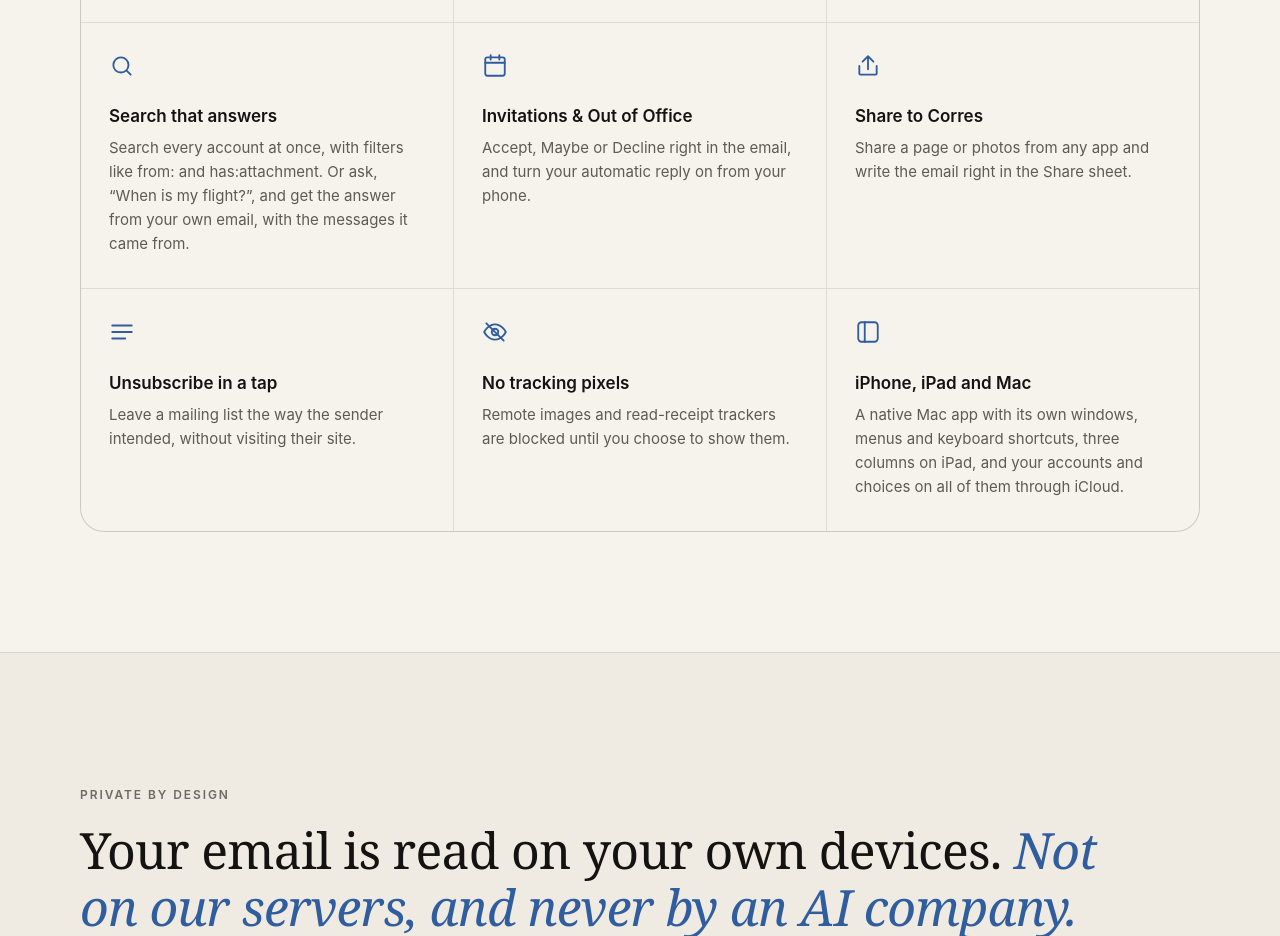
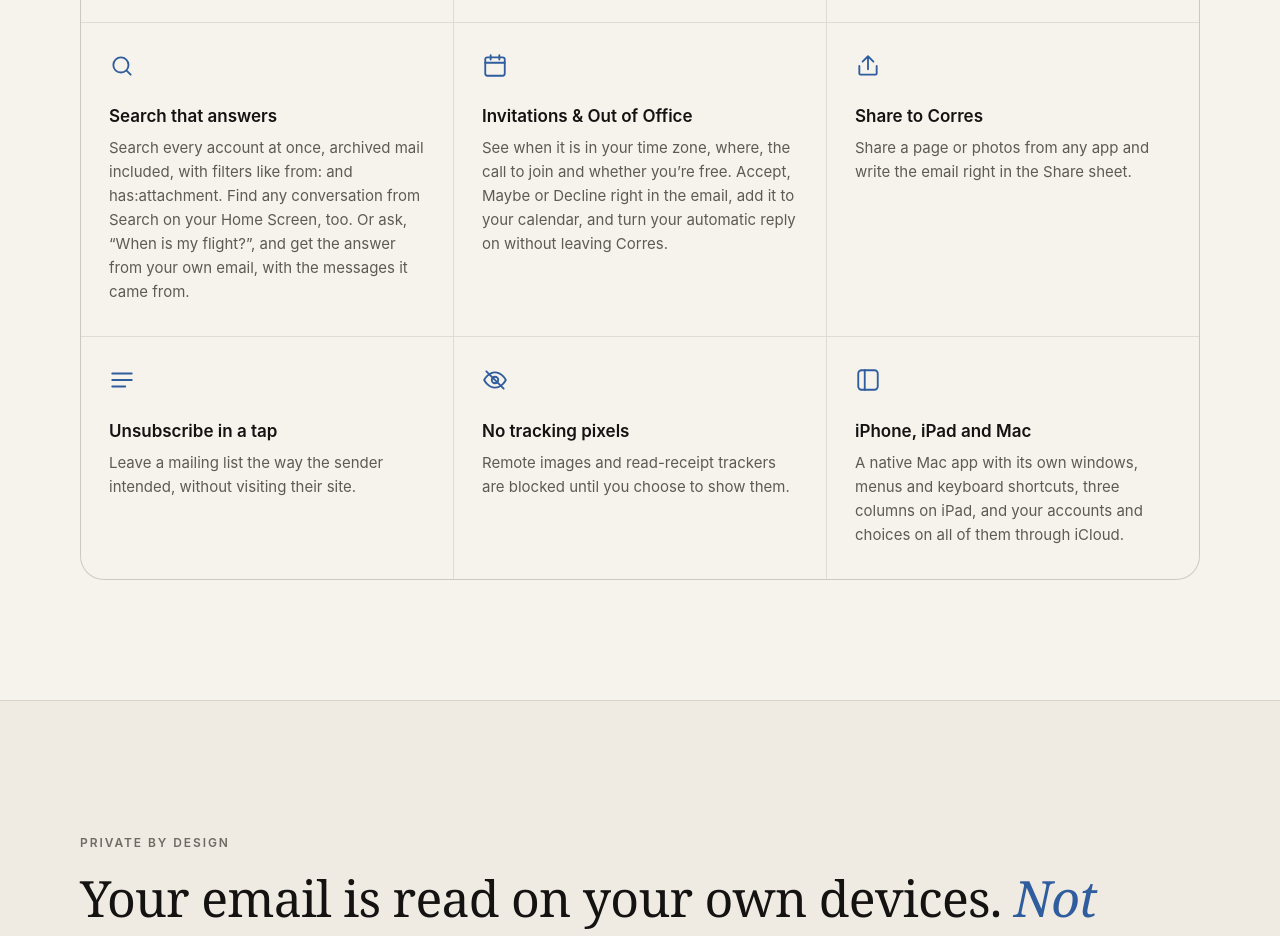
Before and after one commit to tamkin-anwar/corres-site, a plain HTML site: page index.html in a window 1280 px wide. Shown: the part 5680-6616 px from the top of the page. Drawn offline with Linux system fonts and the light colour scheme.

Commit message:
Publish from anwar-creative-studio-portfolio f4d9c46

```diff
--- a/index.html
+++ b/index.html
@@ -462,8 +462,8 @@
         <div class="cell"><svg viewBox="0 0 24 24"><path d="M12 20h9"/><path d="M16.5 3.5a2.1 2.1 0 0 1 3 3L7 19l-4 1 1-4z"/></svg><h4>Writing, finished</h4><p>Drafts that wait for you, bold, lists and links, sending from your other addresses, and a check for a forgotten attachment.</p></div>
         <div class="cell"><svg viewBox="0 0 24 24"><circle cx="12" cy="12" r="9"/><path d="M12 7v5l3 2"/></svg><h4>Send Later &amp; follow-ups</h4><p>Schedule an email, and get a reminder if nobody replies. Undo Send for when you change your mind.</p></div>
         <div class="cell"><svg viewBox="0 0 24 24"><path d="M21 12a9 9 0 1 1-3.2-6.9"/><path d="M21 4v5h-5"/></svg><h4>Summaries &amp; replies</h4><p>Long threads summarized and checked against the email itself, and replies drafted in your voice, by Apple Intelligence on the iPhone.</p></div>
-        <div class="cell"><svg viewBox="0 0 24 24"><circle cx="11" cy="11" r="7"/><path d="m20 20-3.5-3.5"/></svg><h4>Search that answers</h4><p>Search every account at once, with filters like from: and has:attachment. Or ask, &ldquo;When is my flight?&rdquo;, and get the answer from your own email, with the messages it came from.</p></div>
-        <div class="cell"><svg viewBox="0 0 24 24"><rect x="3" y="4" width="18" height="17" rx="2"/><path d="M3 9h18M8 2v4M16 2v4"/></svg><h4>Invitations &amp; Out of Office</h4><p>Accept, Maybe or Decline right in the email, and turn your automatic reply on from your phone.</p></div>
+        <div class="cell"><svg viewBox="0 0 24 24"><circle cx="11" cy="11" r="7"/><path d="m20 20-3.5-3.5"/></svg><h4>Search that answers</h4><p>Search every account at once, archived mail included, with filters like from: and has:attachment. Find any conversation from Search on your Home Screen, too. Or ask, &ldquo;When is my flight?&rdquo;, and get the answer from your own email, with the messages it came from.</p></div>
+        <div class="cell"><svg viewBox="0 0 24 24"><rect x="3" y="4" width="18" height="17" rx="2"/><path d="M3 9h18M8 2v4M16 2v4"/></svg><h4>Invitations &amp; Out of Office</h4><p>See when it is in your time zone, where, the call to join and whether you&rsquo;re free. Accept, Maybe or Decline right in the email, add it to your calendar, and turn your automatic reply on without leaving Corres.</p></div>
         <div class="cell"><svg viewBox="0 0 24 24"><path d="M4 12v7a1 1 0 0 0 1 1h14a1 1 0 0 0 1-1v-7"/><path d="M12 15V3M7 8l5-5 5 5"/></svg><h4>Share to Corres</h4><p>Share a page or photos from any app and write the email right in the Share sheet.</p></div>
         <div class="cell"><svg viewBox="0 0 24 24"><path d="M3 6h18M3 12h18M3 18h12"/></svg><h4>Unsubscribe in a tap</h4><p>Leave a mailing list the way the sender intended, without visiting their site.</p></div>
         <div class="cell"><svg viewBox="0 0 24 24"><path d="M2 12s3.6-7 10-7 10 7 10 7-3.6 7-10 7S2 12 2 12z"/><circle cx="12" cy="12" r="3"/><path d="M4 4l16 16"/></svg><h4>No tracking pixels</h4><p>Remote images and read-receipt trackers are blocked until you choose to show them.</p></div>
```
